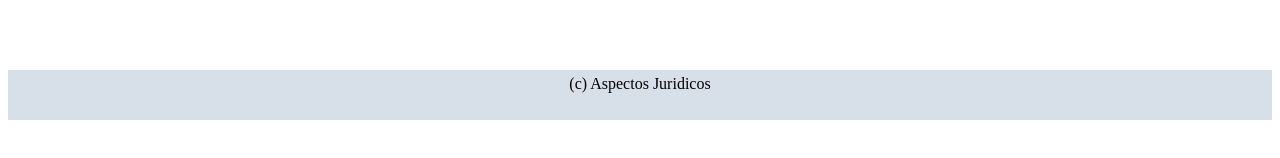
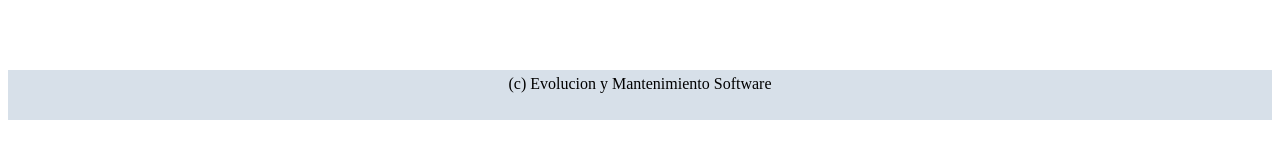
Before and after one commit to ETSISI-EMS/ems2022_lab_2_git_iwm31-grupoiwm32_04, a plain HTML site: page index.html in a window 1280 px wide. Shown: the part 396-554 px from the top of the page. Drawn offline with Linux system fonts and the light colour scheme; files that its build step writes are made by us from their sources.

Commit message:
fix bug footnote hotfix #5

```diff
--- a/index.html
+++ b/index.html
@@ -23,7 +23,7 @@
  </section>
  <!-- Pie de pagina -->
  <footer>
- (c) Aspectos Juridicos
+ (c) Evolucion y Mantenimiento Software
  </footer>
 </body>
 </html>
```
